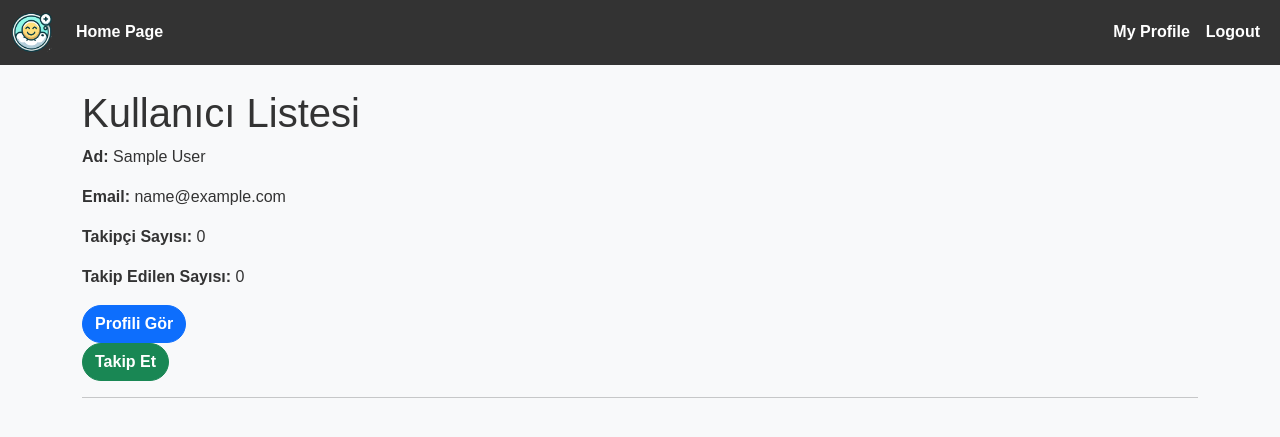
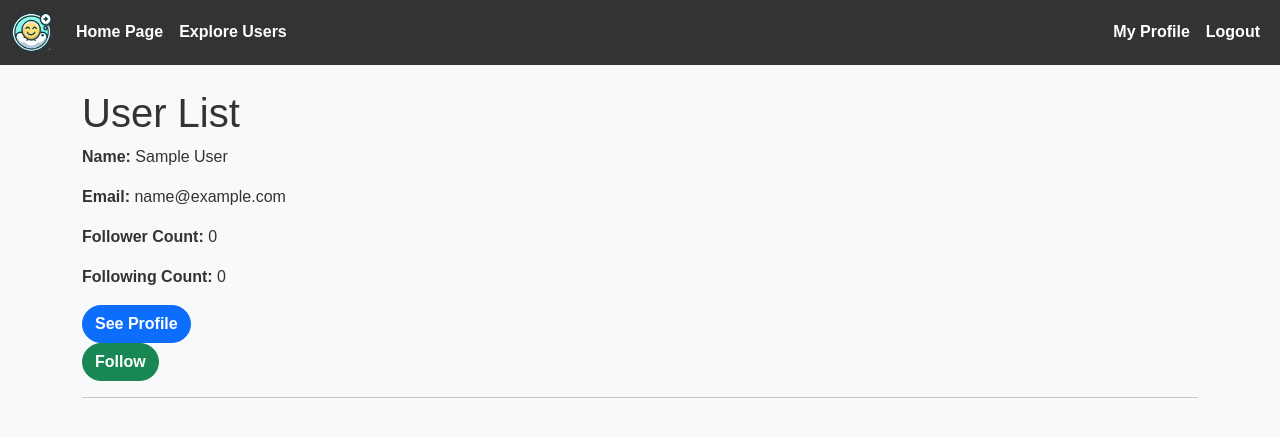
Before and after one commit to ogulcanzorba/One_Word_Mood, a Rails app: page /users in a window 1280 px wide. Shown: the top 437 px of the page. Run offline with Rails 7, Linux system fonts and the light colour scheme; the visitor is signed in with stand-in values (Sample User, id 1).

Commit message:
Unfollowing and See Profile problems fixed,showed at Explore Users page

```diff
--- a/app/controllers/users_controller.rb
+++ b/app/controllers/users_controller.rb
@@ -17,6 +17,7 @@ class UsersController < ApplicationController
   end
 
   def show
+    @user = User.find(params[:id])
     @own_posts = @user.posts
     @saved_posts = @user.saved_posts
   end
@@ -65,11 +66,9 @@ class UsersController < ApplicationController
 
   def unfollow
     @user = User.find(params[:id])
-    if current_user.unfollow(@user)
-      redirect_to users_path, notice: "You have unfollowed #{@user.handle}."
-    else
-      redirect_to users_path, alert: "Unable to unfollow this user."
-    end
+    current_user.unfollow(@user)
+    redirect_to users_path, notice: "You have unfollowed this user."
+  end
   end
 
 
@@ -91,7 +90,7 @@ class UsersController < ApplicationController
   def user_params
     params.require(:user).permit(:avatar, :handle, :email, :password)
   end
-end
+
 
 def delete
   @user = User.find(params[:id])
--- a/app/javascript/application.js
+++ b/app/javascript/application.js
@@ -1 +1,5 @@
 // Configure your import map in config/importmap.rb. Read more: https://github.com/rails/importmap-rails
+//= require rails-ujs
+import "@hotwired/turbo-rails"
+import "@rails/ujs";// Rails UJS modülünü içeri aktarır
+Rails.start()
--- /dev/null
+++ b/app/models/relationship.rb
@@ -0,0 +1,4 @@
+class Relationship < ApplicationRecord
+  belongs_to :follower, class_name: "User"
+  belongs_to :followed, class_name: "User"
+end
--- a/app/models/user.rb
+++ b/app/models/user.rb
@@ -5,12 +5,17 @@ class User < ApplicationRecord
   has_many :likes, dependent: :destroy
   has_many :saved_posts_relationships, class_name: 'SavedPost', foreign_key: 'user_id'
   has_many :saved_posts, through: :saved_posts_relationships, source: :post
+  has_many :active_relationships, class_name: "Relationship", foreign_key: "follower_id", dependent: :destroy
+  has_many :passive_relationships, class_name: "Relationship", foreign_key: "followed_id", dependent: :destroy
 
-  has_many :active_follows, class_name: 'Follow', foreign_key: 'follower_id', dependent: :destroy
-  has_many :passive_follows, class_name: 'Follow', foreign_key: 'followed_id', dependent: :destroy
+  has_many :following, through: :active_relationships, source: :followed
+  has_many :followers, through: :passive_relationships, source: :follower
 
-  has_many :following, through: :active_follows, source: :followed
-  has_many :followers, through: :passive_follows, source: :follower
+
+
+
+  # Relationships for easy access
+
 
   # Devise Modules
   devise :database_authenticatable, :registerable,
@@ -41,8 +46,8 @@ class User < ApplicationRecord
     following << user unless self == user || following?(user)
   end
 
-  def unfollow(user)
-    active_follows.find_by(followed_id: user.id)&.destroy
+  def unfollow(other_user)
+    active_relationships.find_by(followed_id: other_user.id)&.destroy
   end
 
   def following?(user)
--- a/app/views/posts/_navbar.html.erb
+++ b/app/views/posts/_navbar.html.erb
@@ -8,6 +8,9 @@
       <ul class="navbar-nav me-auto mb-2 mb-lg-0">
         <li class="nav-item">
           <%= link_to "Home Page", root_path, class:"nav-link active fw-semibold text-white" %>
+        </li>
+        <li class="nav-item">
+          <%= link_to 'Explore Users', users_path,class:"nav-link active fw-semibold text-white" %>
         </li>
       </ul>
 
--- a/app/views/users/index.html.erb
+++ b/app/views/users/index.html.erb
@@ -1,18 +1,18 @@
-<h1>Kullanıcı Listesi</h1>
+<h1>User List</h1>
 
 <% @users.each do |user| %>
   <div>
-    <p><strong>Ad:</strong> <%= user.name || "İsim belirtilmemiş" %></p>
+    <p><strong>Name:</strong> <%= user.name || "Undefined Name" %></p>
     <p><strong>Email:</strong> <%= user.email %></p>
-    <p><strong>Takipçi Sayısı:</strong> <%= user.followers_count %></p>
-    <p><strong>Takip Edilen Sayısı:</strong> <%= user.following_count %></p>
-    <%= link_to 'Profili Gör', user_path(user), class: 'btn btn-primary' %>
+    <p><strong>Follower Count:</strong> <%= user.followers_count %></p>
+    <p><strong>Following Count:</strong> <%= user.following.count %></p>
+    <%= link_to 'See Profile', user_path(user), class: 'btn btn-primary' %>
 
     <% if current_user.following?(user) %>
-      <%= link_to 'Takipten Çık', unfollow_user_path(user), method: :delete, class: 'btn btn-danger' %>
+      <%= link_to 'Unfollow', unfollow_user_path(user), method: :delete, class: 'btn btn-danger' %>
     <% else %>
       <%= form_with(url: follow_user_path(user), method: :post, local: true) do %>
-        <%= submit_tag 'Takip Et', class: 'btn btn-success' %>
+        <%= submit_tag 'Follow', class: 'btn btn-success' %>
       <% end %>
     <% end %>
   </div>
--- /dev/null
+++ b/config/locales/followability.en.yml
@@ -0,0 +1,31 @@
+---
+en:
+  followability:
+    errors:
+      block:
+        unblock:
+          myself: 'You can not run this action for yourself'
+        block:
+          myself: 'You can not run this action for yourself'
+          blocked_by: 'You can not block to who blocked to you'
+          already_blocked: '%{klass} already blocked'
+          not_blocked_for_blocking: 'You can not unblock to %{klass} because was not blocked'
+      follow:
+        unfollow:
+          myself: 'You can not run this action for yourself'
+          empty_relation: 'You can not unfollow to %{klass} because was not followed'
+        decline_follow_request_of:
+          myself: 'You can not run this action for yourself'
+          empty_relation: 'You can not decline follow request of %{klass} because was not sent'
+        accept_follow_request_of:
+          myself: 'You can not run this action for yourself'
+          empty_relation: 'You can not accept follow request of %{klass} because was not sent'
+        remove_follow_request_for:
+          empty_relation: 'You can not remove follow request of %{klass} because was not sent'
+          myself: 'You can not run this action for yourself'
+        send_follow_request_to:
+          myself: 'You can not run this action for yourself'
+          blocked_by: 'You can not send follow request to who blocked to you'
+          following: 'You are already following to %{klass}'
+          already_sent: 'You are already sent follow request'
+          blocked: 'You can not send follow request to blocked %{klass}'
--- a/config/routes.rb
+++ b/config/routes.rb
@@ -32,7 +32,8 @@ Rails.application.routes.draw do
       get 'edit_handle', to: 'users#edit_handle', as: :edit_handle
       patch 'update_handle', to: 'users#update_handle', as: :update_handle
       post 'follow'
-      delete 'unfollow', to: 'users#unfollow'
+      delete 'unfollow'
+      get 'unfollow', to: 'users#unfollow'
     end
 
     collection do
```
Also changed, not shown: app/views/users/show.html.erb (+48 -1 lines), db/migrate/20241219181828_create_relationships.rb (added, +10 -0 lines), test/fixtures/relationships.yml (added, +9 -0 lines), test/models/relationship_test.rb (added, +7 -0 lines), db/schema.rb, 1 other file.
